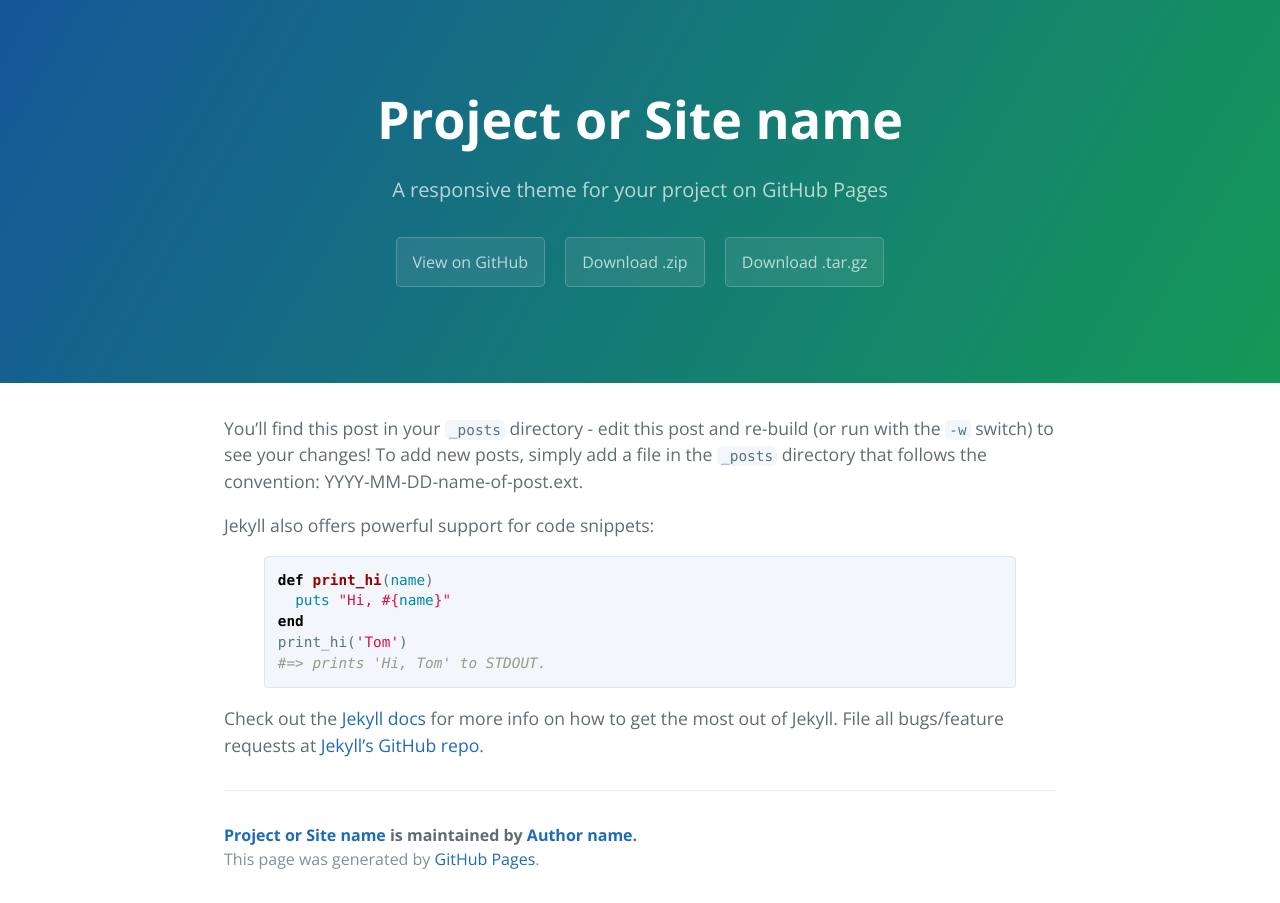
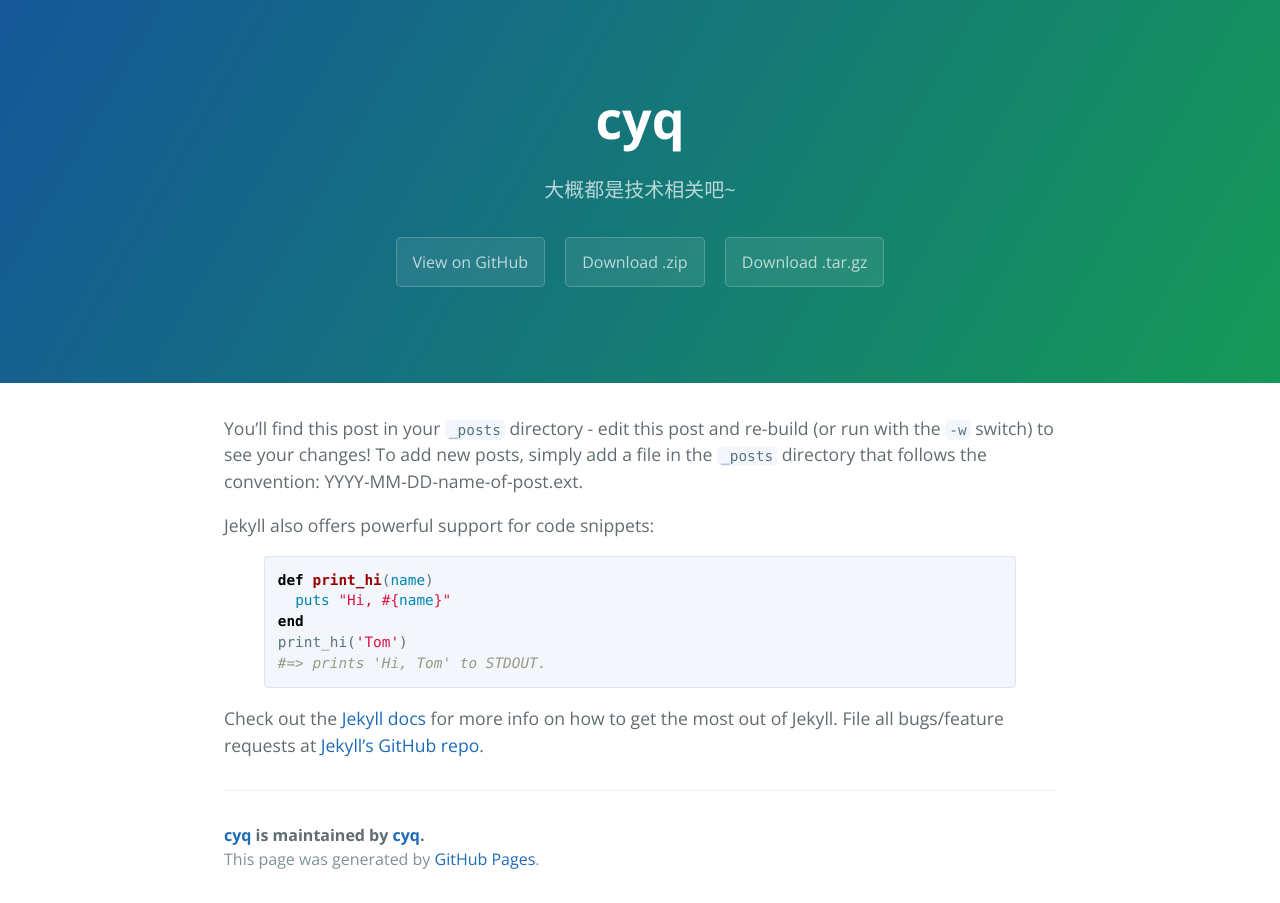
Before and after one commit to Yanqi-Chen/Yanqi-Chen.github.io, a Jekyll site: the page built from _posts/2016-02-12-sample-content.markdown, in a window 1280 px wide. Built offline with Jekyll 4.4.1, drawn with Linux system fonts in a browser that asks for light colours.

Commit message:
基本参数修改

```diff
--- a/_config.yml
+++ b/_config.yml
@@ -1,13 +1,14 @@
 # Setup
-title:        Project or Site name
-tagline:      A responsive theme for your project on GitHub Pages
-baseurl:      ""
-paginate:     1
-locale:       "en"
+title:        cyq
+tagline:      大概都是技术相关吧~
+baseurl:      /
+paginate:     5
+locale:       "zh_CN"
+encoding:     utf-8
 
 # About/contact
 author:
-  name:       Author name
+  name:       cyq
   url:        http://yourhomepage.com
 
 # Gems
--- a/index.html
+++ b/index.html
@@ -1,7 +1,4 @@
----
-layout: default
-title: {{ site.name }}
----
+--- layout: default title: {{ site.name }} ---
 
 <div id="home">
     <h1>Blog Posts</h1>
```
Lines whose indentation alone changed are shown as unchanged.
